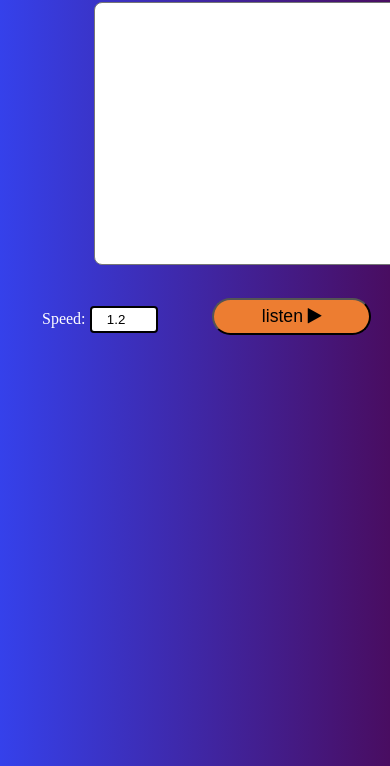
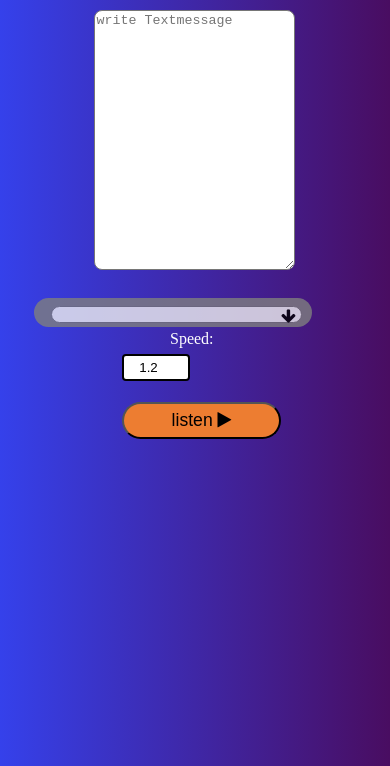
Before and after one commit to Mohammadgeek/text-to-speech, a website: page text_voice.html in a window 390 px wide. Shown: the part 78-844 px from the top of the page. Drawn offline with Linux system fonts and the light colour scheme.

Commit message:
adding responsive option and speed rate audio

```diff
--- a/js/main.js
+++ b/js/main.js
@@ -18,6 +18,7 @@ let rate_toggle = listen_btn.insertAdjacentHTML("afterend",
 
 
 window.onload = () =>{
+   content_textbox.value = "";
    listvoices();
    all_voice();
    rateAudio();
@@ -52,8 +53,12 @@ voiceselect.onchange = () =>{
 
 function rateAudio(){ // probelmset
    let rate_toggle = document.querySelector('.rateFld');
-   speech.rate = rate_toggle.getAttribute('value');
-   console.log(speech.rate);
+   rate_toggle.addEventListener('change',function(){
+      let newrate = Number(rate_toggle.value);
+      speech.rate = newrate;
+      rate_toggle.setAttribute('value',newrate);
+   })
+
 }
 
 
--- a/scss/style.scss
+++ b/scss/style.scss
@@ -1,19 +1,29 @@
+
+//color //
+
+$bg_playaudio: #ED7D31;
+$bg_dropdown: #7F7F7F;
+
+
+
 body{
     background: linear-gradient(90deg,#3541eb,#490d61);
     display: flex;
     justify-content: center;
-}
+
 body h1{
     text-align: center;
     font-size: 1.8rem;
     font-weight: 500;
     color: white;
-}
+
 body span{
     color: red;
     font-weight: 200;
     font: italic 20px 200px;
 
+}
+}
 }
 
 
@@ -99,3 +109,50 @@ color: white;
   padding: 4px;
   text-align: center;
 }
+
+
+
+/*
+Responsive with sass
+*/
+
+$mobile: 430px;
+$tablet: 850px;
+$desktop: 1080px;
+$smallscreen: 320px;
+
+@mixin textarea_tablet {
+   width: calc(100% / 2);
+   height: 254px;
+}
+
+@mixin footer_tablet{
+  .footer{
+    display: grid;
+    grid-template-columns: 200px 208px 86px;
+  }
+  .playaudio{
+    position: absolute;
+    top: 13rem;
+    left: -7rem;
+  }
+  .rateFld{
+    position: absolute;
+     top: 3rem;
+     left: 5rem;
+  }
+  label{
+    position: absolute;
+    top: 1.5rem;
+    left: 8rem;
+  }
+}
+
+@media screen and(max-width: $tablet) {
+  @include footer_tablet();
+}
+@media  screen and (max-width: $tablet) {
+  .textmessage{
+    @include textarea_tablet();
+  }
+}
```
Also changed, not shown: css/style.css, 1 other file.
